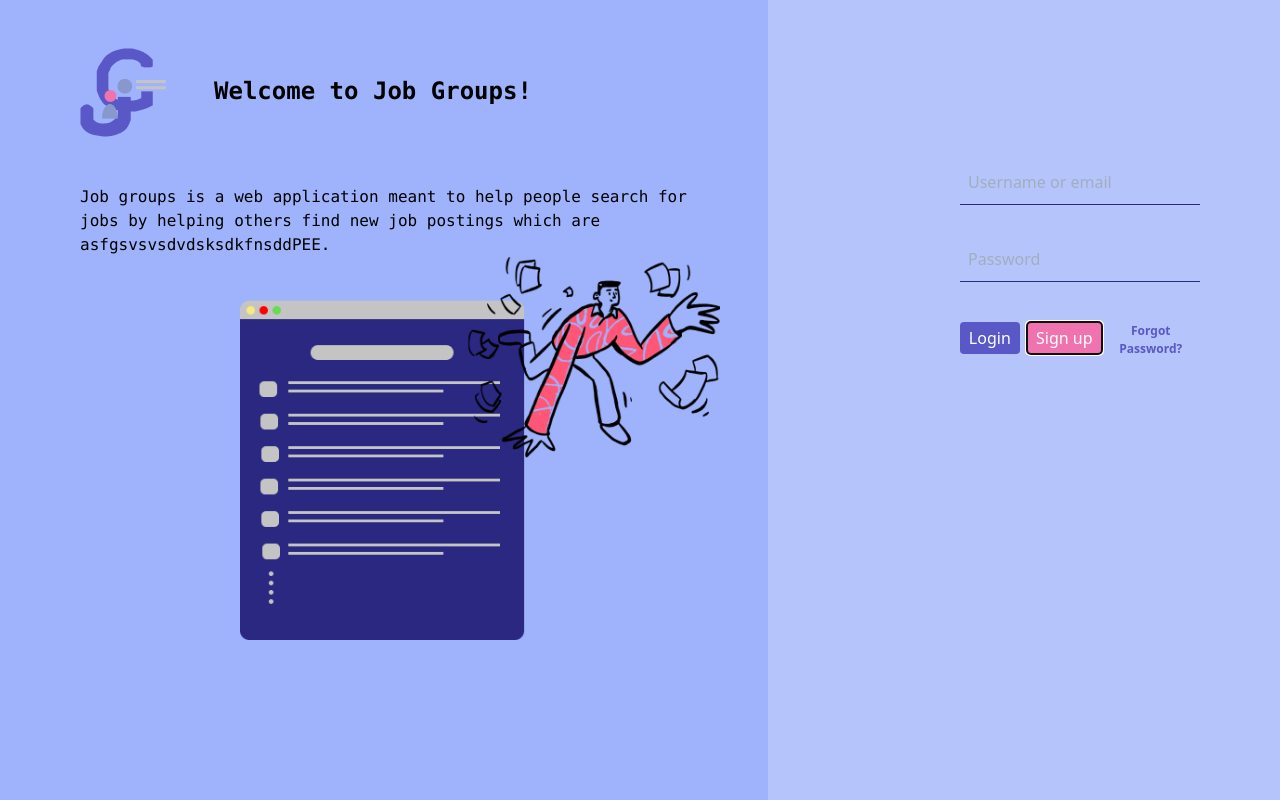
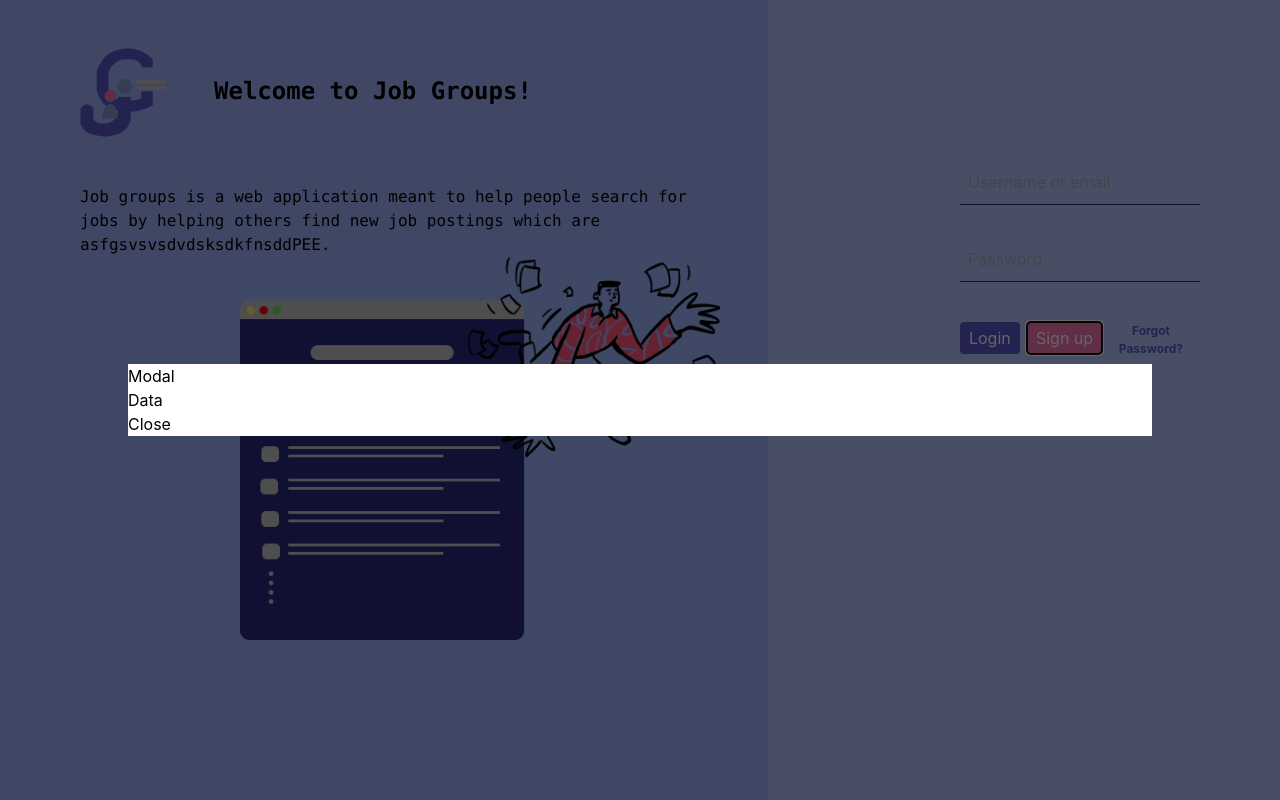
Before and after one commit to papertran/job-groups, a React (Create React App) app in the folder frontend/: page / in a window 1280 px wide. Both pictures are taken after a click on the button "Sign up". Built offline with nearby package versions, Linux system fonts and the light colour scheme.

Commit message:
popup work now

```diff
--- a/frontend/package.json
+++ b/frontend/package.json
@@ -9,6 +9,8 @@
     "bulma": "^0.8.2",
     "react": "^16.13.1",
     "react-dom": "^16.13.1",
+    "react-modal": "^3.11.2",
+    "react-router-dom": "^5.2.0",
     "react-scripts": "3.4.1",
     "tailwindcss": "^1.4.6"
   },
--- a/frontend/src/App.js
+++ b/frontend/src/App.js
@@ -1,26 +1,16 @@
 import React from 'react';
-import logo from './logo.svg';
 import './App.css';
+import Login from './components/Login';
 
-function App() {
-  return (
-    <div className="App">
-      <header className="App-header">
-        <img src={logo} className="App-logo" alt="logo" />
-        <p>
-          Edit <code>src/App.js</code> and save to reload.
-        </p>
-        <a
-          className="App-link"
-          href="https://reactjs.org"
-          target="_blank"
-          rel="noopener noreferrer"
-        >
-          Learn React
-        </a>
-      </header>
-    </div>
-  );
+class App extends React.Component {
+
+  render () {
+    return (
+      <>
+        <Login/>
+      </>
+    )
+  }
 }
 
 export default App;
--- a/frontend/src/components/Login.js
+++ b/frontend/src/components/Login.js
@@ -1,21 +1,20 @@
 import React from 'react';
 import '../tailwind.generated.css';
-import Popup from './Popup';
+import '../index.css';
+import Modal from './Modal';
 
 class Login extends React.Component {
 
     //POPUP
-    constructor(props) {
-        super(props);
-        this.state = { showPopup : false }
+    state = { show : false }
+
+    showModal = () => {
+        this.setState({ show : true });
     }
 
-    togglePopup() {
-        this.setState({
-            showPopup : !this.state.showPopup
-        });
+    hideModal = () => {
+        this.setState({ show : false });
     }
-
 
     render() {
         return (
@@ -57,7 +56,11 @@ class Login extends React.Component {
                         <a class="w-2">  </a>
 
                         {/* POPUP */}
-                        <button onClick={this.togglePopup.bind(this)} class="w-20 h-8 bg-mainpink hover:bg-secpurple text-white rounded" type="button">Sign up</button>
+                        <button onClick={ this.showModal } class="w-20 h-8 bg-mainpink hover:bg-secpurple text-white rounded" type="button">Sign up</button>
+                        <Modal show={ this.state.show } handleClose={this.hideModal}>
+                            <p>Modal</p>
+                            <p>Data</p>
+                        </Modal>
                         {/* POPUP */}
 
                         <button class="text-xs text-darkpurple2 font-bold" type="button">Forgot Password?</button>
@@ -68,17 +71,26 @@ class Login extends React.Component {
             </div>
         </div>
 
-        {this.state.showPopup ?
-
-            <Popup closePopup={this.togglePopup.bind(this)}/>
-
-            :
-            null
-        }
-
         </>
         )
     }
 }
 
+// const Modal = ({ handleClose, show, children }) => {
+//     const showHideClassName = show ? 'modal display-block' : 'modal display-none';
+
+//     return (
+//       <div className={showHideClassName}>
+//         <section className='modal-main'>
+//           {children}
+//           <button
+//             onClick={handleClose}
+//           >
+//             Close
+//           </button>
+//         </section>
+//       </div>
+//     );
+// };
+
 export default Login;
--- /dev/null
+++ b/frontend/src/components/Modal.js
@@ -0,0 +1,18 @@
+import React from 'react';
+
+const Modal = ({ handleClose, show, children }) => {
+    const showHideClassName = show ? "modal display-block" : "modal display-none";
+
+    return (
+        <div className={ showHideClassName }>
+            <section className="modal-main">
+                { children }
+                <button onClick={ handleClose }>
+                    Close
+                </button>
+            </section>
+        </div>
+    );
+};
+
+export default Modal;
--- /dev/null
+++ b/frontend/src/components/NotFound.js
@@ -0,0 +1,9 @@
+import React from 'react';
+
+const NotFound = () => (
+    <div>
+        <h1>Not Found!</h1>
+    </div>
+);
+
+export default NotFound;
--- a/frontend/src/components/Popup.js
+++ /dev/null
@@ -1,18 +0,0 @@
-import React from 'react';
-import '../tailwind.generated.css';
-
-class Popup extends React.Component {
-    render() {
-        return (
-            <div class="fixed m-auto w-full bg-gray-700">
-                <div class="absolute m-auto bg-gray-500">
-                    <h1>peepe</h1>
-
-                    <button onClick={this.props.closePopup}>close me</button>
-                </div>
-            </div>
-        );
-    }
-}
-
-export default Popup;
--- /dev/null
+++ b/frontend/src/components/Router.js
@@ -0,0 +1,15 @@
+import React from 'react';
+import { BrowserRouter, Route, Switch } from 'react-router-dom';
+import Login from './Login';
+import NotFound from './NotFound';
+
+const Router = () => (
+    <BrowserRouter>
+        <Switch>
+            <Route exact path="/" component={Login}/>
+            <Route component={NotFound}/>
+        </Switch>
+    </BrowserRouter>
+)
+
+export default Router;
--- a/frontend/src/index.css
+++ b/frontend/src/index.css
@@ -11,3 +11,31 @@ code {
   font-family: source-code-pro, Menlo, Monaco, Consolas, 'Courier New',
     monospace;
 }
+
+.modal {
+  position: fixed;
+  top: 0;
+  left: 0;
+  width:100%;
+  height: 100%;
+  background: rgba(0, 0, 0, 0.6);
+}
+
+.modal-main {
+    position:fixed;
+    background: white;
+    width: 80%;
+    height: auto;
+    top:50%;
+    left:50%;
+    transform: translate(-50%,-50%);
+
+}
+
+.display-block {
+  display: block;
+}
+
+.display-none {
+  display: none;
+}
--- a/frontend/src/index.js
+++ b/frontend/src/index.js
@@ -1,5 +1,7 @@
 import React from 'react';
 import { render } from 'react-dom';
 import Login from './components/Login';
+import App from './App';
+import Router from './components/Router';
 
-render(<Login/>, document.querySelector('#root'));
+render(<Router />, document.querySelector('#root'));
```
Also changed, not shown: frontend/src/components/Register.js (deleted), 1 other file (tests, documents, lock files or other folders).
